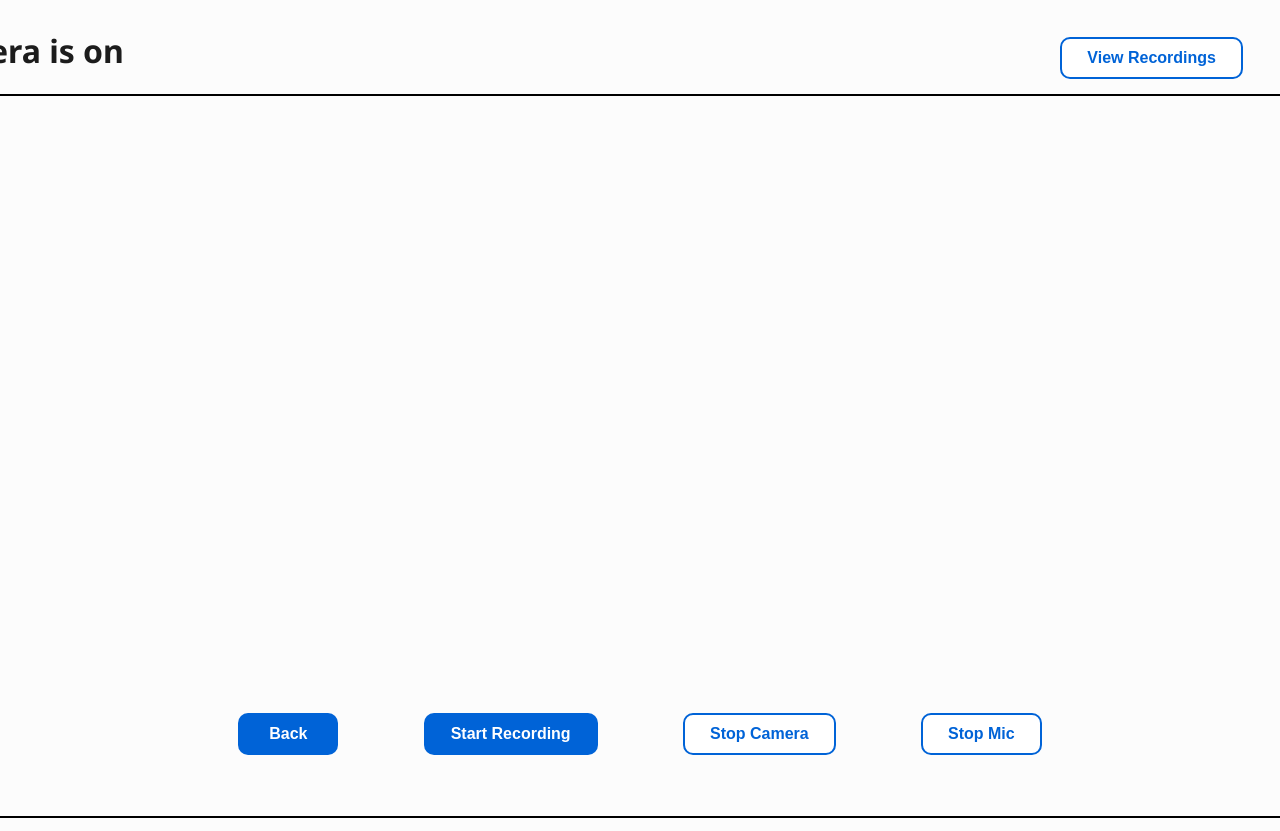
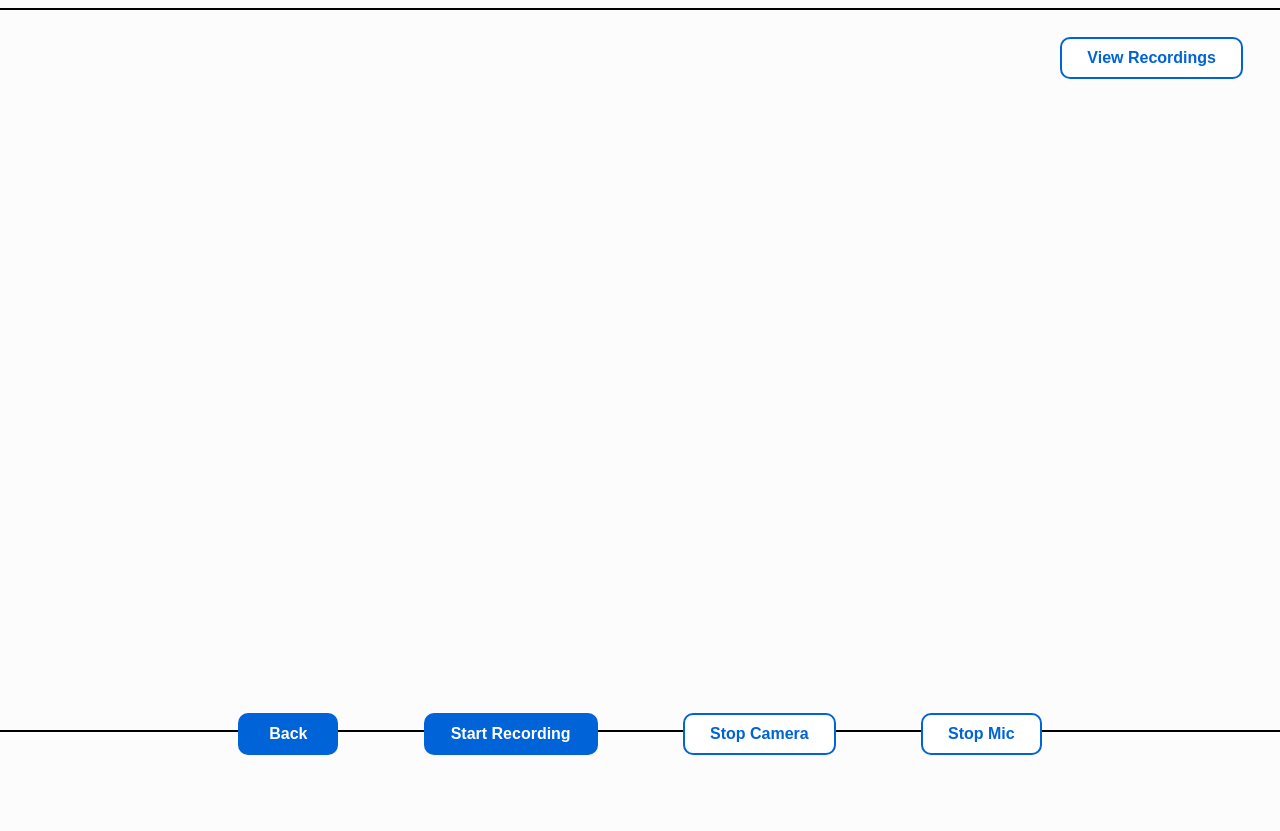
Before and after one commit to ojosproject/iris, a Next.js app: page /call in a window 1280 px wide. Shown: the top 831 px of the page. After the commit the page ends 800 px from the top, so only its background shows below. Built offline with nearby package versions, Linux system fonts and the light colour scheme; no server answers.

Commit message:
Revert "fix(controls.tsx): added h1 to camera toggle"
This reverts commit c34c69fef96e7898d40b11e2d489385ff2a1ee17.

```diff
--- a/src/app/call/components/controls.tsx
+++ b/src/app/call/components/controls.tsx
@@ -100,19 +100,10 @@ const WebcamRecorder: React.FC = () => {
   const toggleCamera = () => {
     if (mediaRecorderRef.current?.stream) {
       const videoTracks = mediaRecorderRef.current.stream.getVideoTracks();
-      if (isCameraOn) {
-        setIsCameraOn(false)
-        videoTracks.forEach((track) => {
-          track.enabled = false; // Toggle video track enabled state
-        });
-      }
-      else {
-        setIsCameraOn(true);
-        videoTracks.forEach((track) => {
-          track.enabled = true; // Toggle video track enabled state
-        });
-      }
-
+      videoTracks.forEach((track) => {
+        track.enabled = !isCameraOn; // Toggle video track enabled state
+      });
+      setIsCameraOn(!isCameraOn);
     }
   };
 
@@ -128,15 +119,13 @@ const WebcamRecorder: React.FC = () => {
   return (
     <div>
       {/* Video element to display the webcam feed */}
-      {isCameraOn ? (<>
-      <div className="container-center">
-        <h1>Camera is on</h1>
-      </div><video
+      {isCameraOn ? (<video
         className={classes.video_container}
         ref={videoRef}
         autoPlay
         playsInline
-        muted={true} /></>) :
+        muted={true}
+      />) :
       <div className="container-center">
         <h1>Camera is not on</h1>
       </div>}
```
Also changed, not shown: package.json (+4 -4 lines).
